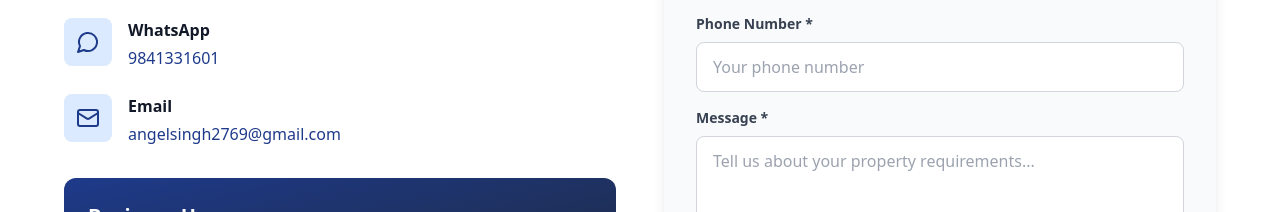
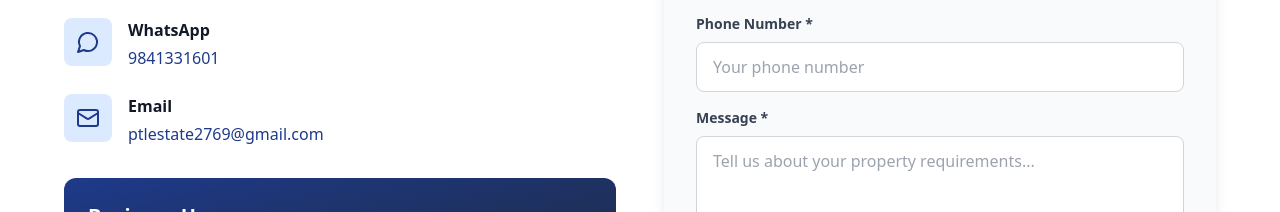
Before and after one commit to donoliver02/PTL-RealEstate-Website, a React (Vite) app: page / in a window 1280 px wide. Shown: the part 5041-5253 px from the top of the page. Built offline with nearby package versions, Linux system fonts and the light colour scheme.

Commit message:
Update email address in Contact componentemail changed

```diff
--- a/src/components/Contact.tsx
+++ b/src/components/Contact.tsx
@@ -83,7 +83,7 @@ const Contact = () => {
                 <div>
                   <h4 className="font-semibold text-gray-900 mb-1">Email</h4>
                   <a href="mailto:angelsingh2769@gmail.com" className="text-blue-900 hover:underline block">
-                    angelsingh2769@gmail.com
+                    ptlestate2769@gmail.com
                   </a>
                 </div>
               </div>
```
